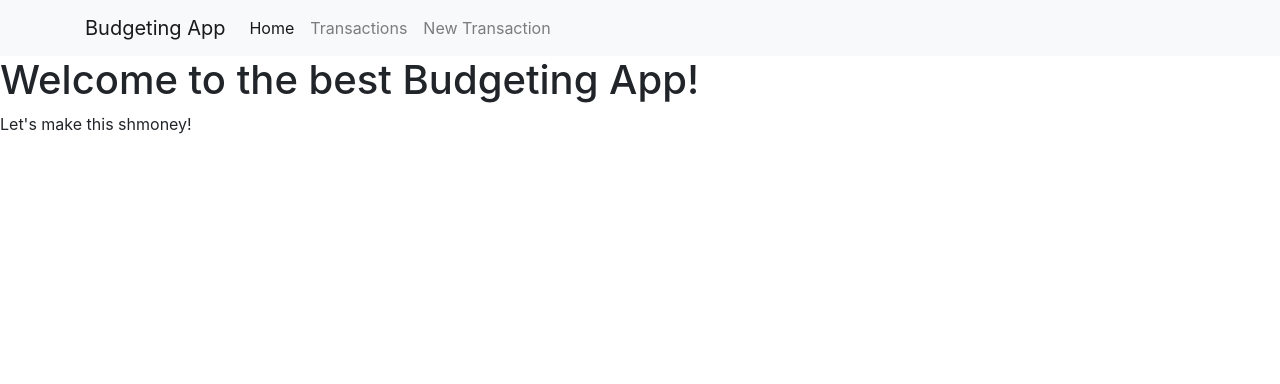
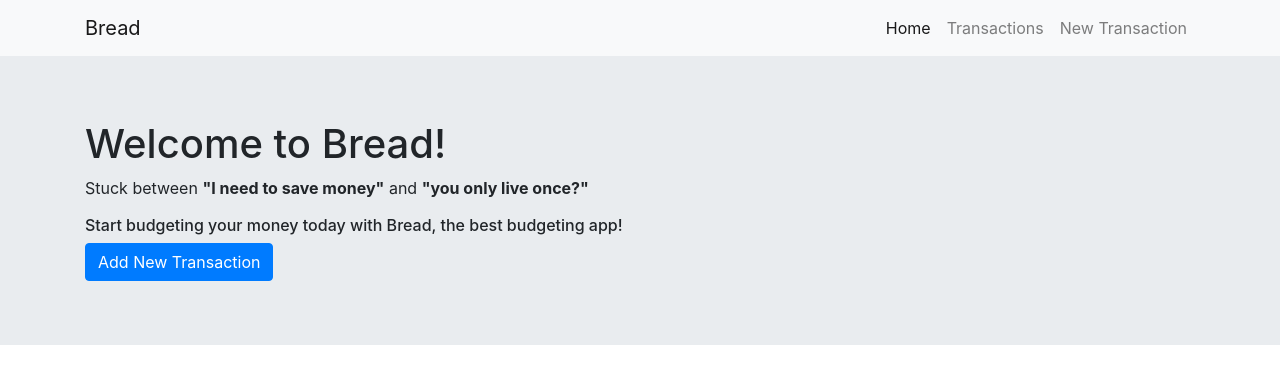
Before and after one commit to Tpichardo/Budget-Bread-react, a React (Create React App) app: page / in a window 1280 px wide. Shown: the top 384 px of the page. Built offline with nearby package versions, Linux system fonts and the light colour scheme; no server answers.

Commit message:
boostrap and Home page

```diff
--- a/src/Components/EditTransactionForm.js
+++ b/src/Components/EditTransactionForm.js
@@ -6,6 +6,7 @@ import axios from 'axios';
 import Form from 'react-bootstrap/Form';
 import Button from 'react-bootstrap/Button';
 import InputGroup from 'react-bootstrap/InputGroup';
+import Container from 'react-bootstrap/Container';
 
 const API = apiURL()
 
@@ -43,7 +44,7 @@ function EditTransactionForm(props) {
     };
 
     return (
-        <div>
+        <Container>
             <h1>Edit Transaction</h1>
             <Form onSubmit={handleSubmit}>
                 <Form.Group controlId="date">
@@ -107,7 +108,8 @@ function EditTransactionForm(props) {
                     Back
                 </Button>
             </Link>
-        </div>
+        </Container>
+
     )
 }
 
--- a/src/Components/NavBar.js
+++ b/src/Components/NavBar.js
@@ -8,9 +8,9 @@ const NavBar = () => {
     return (
         <Navbar bg="light" expand="lg">
             <Container>
-                <Navbar.Brand>Budgeting App</Navbar.Brand>
+                <Navbar.Brand>Bread</Navbar.Brand>
                 <Navbar.Toggle aria-controls="basic-navbar-nav" />
-                <Navbar.Collapse id="basic-navbar-nav">
+                <Navbar.Collapse id="basic-navbar-nav" className="justify-content-end">
                     <Nav>
                         <Nav.Item>
                             <Nav.Link as={NavLink} to='/'>Home</Nav.Link>
--- a/src/Components/NewTransactionForm.js
+++ b/src/Components/NewTransactionForm.js
@@ -4,6 +4,7 @@ import { withRouter } from 'react-router-dom';
 import Form from 'react-bootstrap/Form';
 import Button from 'react-bootstrap/Button';
 import InputGroup from 'react-bootstrap/InputGroup';
+import Container from 'react-bootstrap/Container';
 
 function NewTransactionForm(props) {
     const [transaction, setTransaction] = useState({
@@ -24,8 +25,8 @@ function NewTransactionForm(props) {
     }
 
     return (
-        <div>
-            <h1>Add New Transaction:</h1>
+        <Container>
+            <h1>Add New Transaction</h1>
             <Form onSubmit={handleSubmit}>
                 <Form.Group controlId="date">
                     <Form.Label>Date</Form.Label>
@@ -82,8 +83,7 @@ function NewTransactionForm(props) {
                     Submit
                 </Button>
             </Form>
-        </div>
-
+        </Container>
     )
 }
 
--- a/src/Components/Transaction.js
+++ b/src/Components/Transaction.js
@@ -1,9 +1,11 @@
 import React from 'react';
 import { Link } from 'react-router-dom';
 import Table from 'react-bootstrap/Table';
+import Container from 'react-bootstrap/Container';
 
 const Transaction = ({ transaction, index }) => {
     return (
+        <Container>
             <Table striped hover size="sm" >
                 <thead>
                     <tr>
@@ -21,6 +23,7 @@ const Transaction = ({ transaction, index }) => {
                     </tr>
                 </tbody>
             </Table>
+        </Container>
     )
 }
 
--- a/src/Components/TransactionDetails.js
+++ b/src/Components/TransactionDetails.js
@@ -39,7 +39,6 @@ function TransactionDetails(props) {
             <Card.Body>
                 <Card.Title>{transaction.name}</Card.Title>
                 {transaction.amount < 0 ? <Card.Text className="text-danger">Withdrawl: {transaction.amount}</Card.Text> : <Card.Text className="text-success">Deposit:{transaction.amount}</Card.Text>}
-                {/* <Card.Text>{transaction.amount < 0 ? 'Withdrawl' : 'Deposit'}: {transaction.amount}</Card.Text> */}
                 <Card.Text>
                     From: {transaction.from}
                 </Card.Text>
--- a/src/Components/Transactions.js
+++ b/src/Components/Transactions.js
@@ -1,5 +1,6 @@
 import React from 'react';
 import Transaction from './Transaction'
+import Container from 'react-bootstrap/Container';
 
 const Transactions = ({ transactions }) => {
     let total = 0
@@ -9,7 +10,9 @@ const Transactions = ({ transactions }) => {
 
     return (
         <div>
-            {total > 1000 ? <h1 style={{ color: "green" }}>Bank Account Total: ${total.toFixed(2)}</h1> : <h1 style={{ color: "red" }}>Bank Account Total: ${total.toFixed(2)}</h1>}
+            <Container>
+                {total > 1000 ? <h1 style={{ color: "green" }}>Bank Account Total: ${total.toFixed(2)}</h1> : <h1 style={{ color: "red" }}>Bank Account Total: ${total.toFixed(2)}</h1>}
+            </Container>
             {transactions.map((transaction, index) => {
                 return <Transaction key={index} transaction={transaction} index={index} />
             })}
--- a/src/Pages/Home.js
+++ b/src/Pages/Home.js
@@ -1,11 +1,21 @@
 import React from 'react';
+import { Jumbotron, Container, Button } from 'react-bootstrap';
+import { Link } from 'react-router-dom';
 
 const Home = () => {
     return (
-        <div>
-            <h1>Welcome to the best Budgeting App!</h1>
-            <p>Let's make this shmoney!</p>
-        </div>
+        <Jumbotron fluid>
+            <Container>
+                <h1>Welcome to Bread!</h1>
+                <p>Stuck between <strong>"I need to save money"</strong> and <strong>"you only live once?"</strong></p>
+                <h6>Start budgeting your money today with Bread, the best budgeting app!</h6>
+                <Link to='/transactions/new'>
+                    <Button>
+                        Add New Transaction
+                    </Button>
+                </Link>
+            </Container>
+        </Jumbotron>
     )
 }
 
```
Lines whose indentation alone changed are shown as unchanged.
